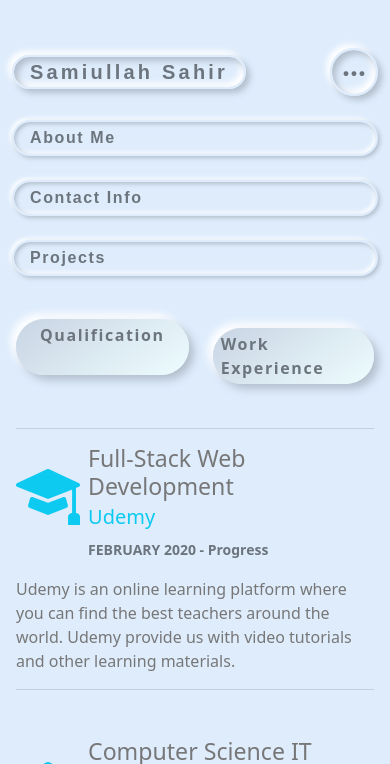
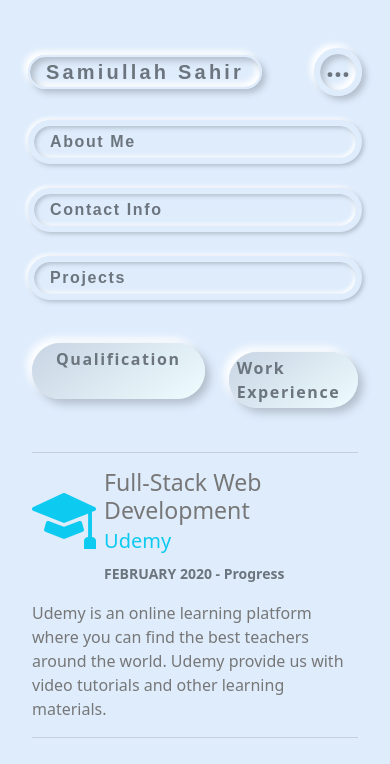
Before and after one commit to samiullah-sahir/my-portfolio, a website: page about.html in a window 390 px wide. Both pictures are taken after a click on the button "...". Shown: the top 764 px of the page. Drawn offline with nearby package versions, Linux system fonts and the light colour scheme.

Commit message:
Demo link adds to README.md plus some style fixes.

```diff
--- a/about.html
+++ b/about.html
@@ -14,7 +14,7 @@
 
 </head>
 
-<body>
+<body class="px-3">
 
   <section class="nav-hero">
     <!-- start of navbar -->
--- a/style.css
+++ b/style.css
@@ -109,7 +109,7 @@
   width: 3rem;
   height: 3rem;
   border-radius: 50%;
-  border: var(--border-5);
+  border: var(--border-10);
   box-shadow: var(--box-shadow-10);
 }
 
@@ -135,7 +135,7 @@
   letter-spacing: 0.1rem;
   transition: var(--transition-10);
   background: #deecfc;
-  border: var(--border-5);
+  border: var(--border-10);
   box-shadow: var(--box-shadow-5);
 }
 
```
Also changed, not shown: contact.html (+1 -1 lines), index.html (+1 -1 lines), project.html (+1 -1 lines), README.md.
